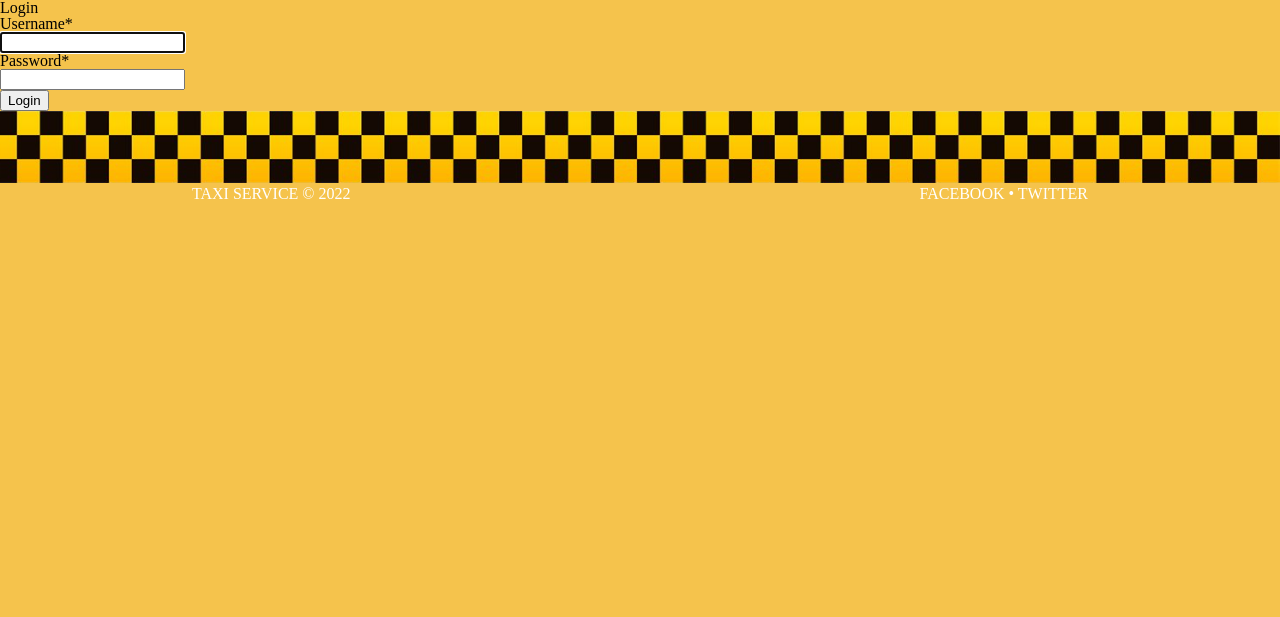
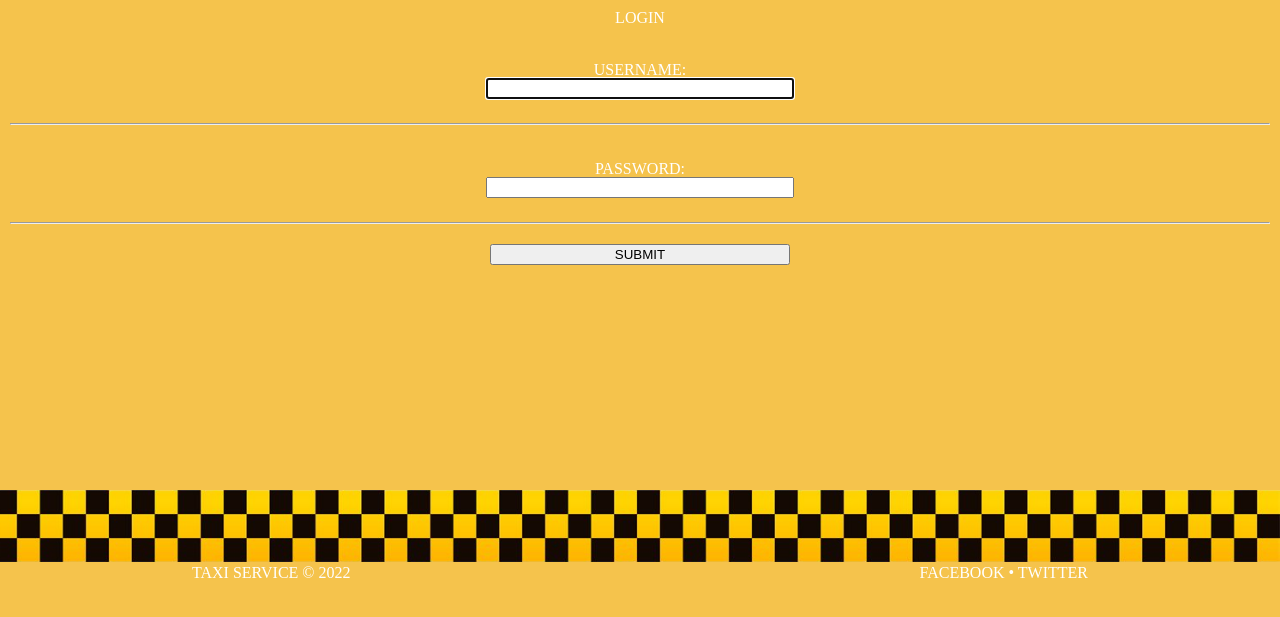
Before and after one commit to volodymyr-vereshchak/taxi-service-render, a Django app: page /accounts/login/ in a window 1280 px wide. Shown: the part 134-751 px from the top of the page. Run offline with Django 4.2, Linux system fonts and the light colour scheme; some libraries are stand-ins or nearby versions.

Commit message:
release 1.0

```diff
--- a/static/css/style.css
+++ b/static/css/style.css
@@ -79,6 +79,11 @@
 
 .text-black {
     color: black;
+    text-transform: uppercase;
+}
+
+.text-red {
+    color: red;
     text-transform: uppercase;
 }
 
--- a/templates/registration/login.html
+++ b/templates/registration/login.html
@@ -2,23 +2,26 @@
 {% load crispy_forms_filters %}
 
 {% block content %}
-
-{% if form.errors %}
-  <p>Your username and password didn't match. Please try again.</p>
-{% endif %}
-
-<h1>Login</h1>
-
-{% if next %}
-  <p>Please login to see this page.</p>
-{% endif %}
-
-<form method="post" action="{% url 'login' %}">
-  {% csrf_token %}
-  {{ form|crispy }}
-
-  <input type="submit" value="Login" class="btn btn-primary" />
+  <div class="main-create text text-center">
+    <h1 class="mrg-10">Login</h1>
+    {% if next %}
+      <p>Please login to see this page.</p>
+    {% endif %}
+    <form action="{% url 'login' %}" method="post" novalidate>
+      {% csrf_token %}
+      {% for field in form %}
+        {% if field.errors %}
+          <p class="mrg-10 text-red">Your username and password didn't match. Please try again.</p>
+        {% endif %} <br>
+        <div class="mrg-10">
+          {{ field.label_tag }} <br> {{ field  }} <br>
+          <div class="text-black">{{ field.help_text }}</div> <br>
+          <hr>
+        </div>
+      {% endfor %}
+      <input type="submit" value="Submit" class="text-black mrg-10">
+    </form>
+  </div>
   <input type="hidden" name="next" value="{{ next }}" />
-</form>
 
 {% endblock %}
```
